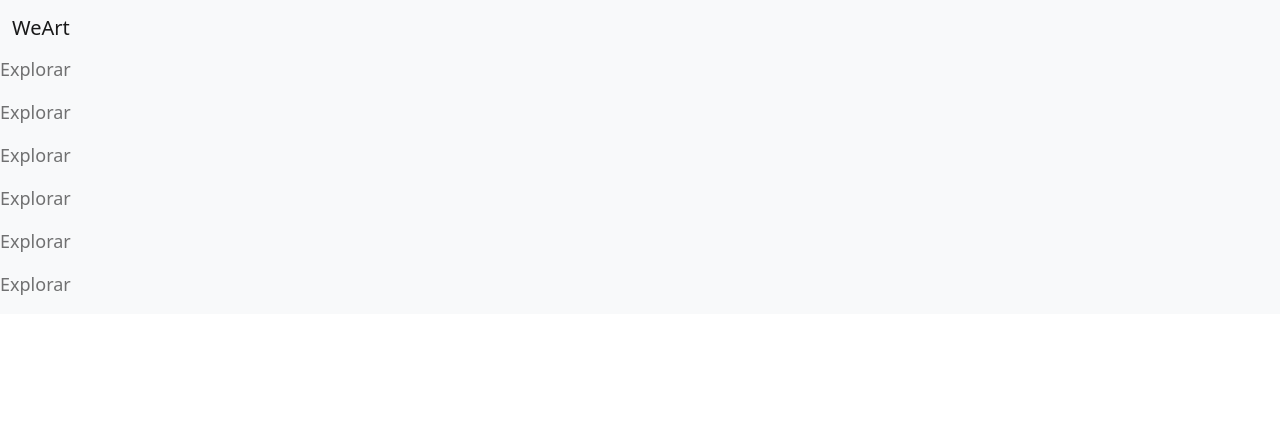
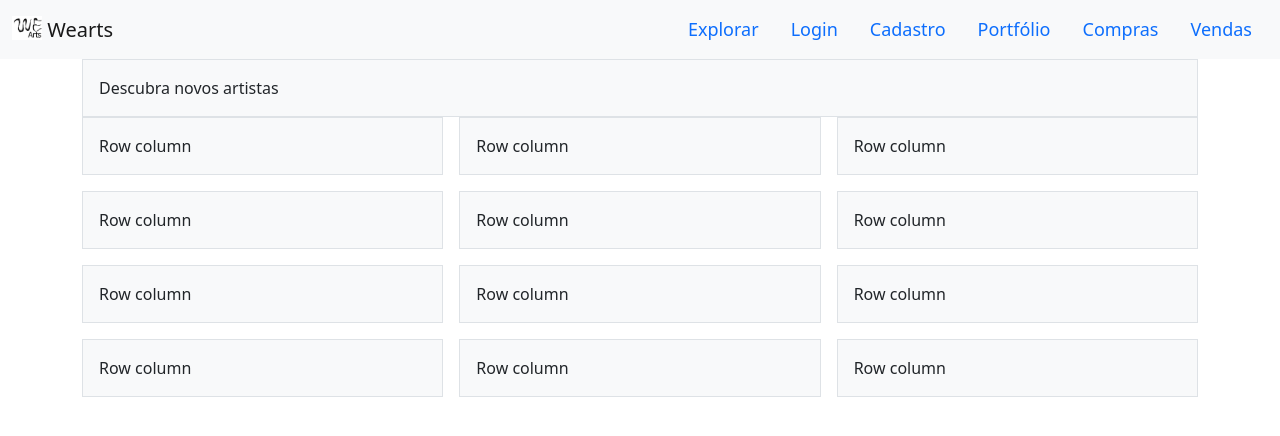
Before and after one commit to BSI-PCS-2021-2/weart, a plain HTML site: page Projeto - WeArt/index.html in a window 1280 px wide. Drawn offline with nearby package versions, Linux system fonts and the light colour scheme.

Commit message:
commit 2

```diff
--- a/Projeto - WeArt/index.html
+++ b/Projeto - WeArt/index.html
@@ -11,34 +11,81 @@
 </head>
 <body>
     <header>
-        <nav class="navbar navbar-light bg-light">
-            <div class="container-fluid">
-              <a class="navbar-brand">WeArt</a>
-            </div>
-            <div class="div">
-                <ul class="nav-list navbar-nav">
-                    <li class="nav-item">
-                        <a class= "nav-link" href="">Explorar</a>
-                    </li>
-                    <li class="nav-item">
-                        <a class= "nav-link" href="">Explorar</a>
-                    </li>
-                    <li class="nav-item">
-                        <a class= "nav-link" href="">Explorar</a>
-                    </li>
-                    <li class="nav-item">
-                        <a class= "nav-link" href="">Explorar</a>
-                    </li>
-                    <li class="nav-item">
-                        <a class= "nav-link" href="">Explorar</a>
-                    </li>
-                    <li class="nav-item">
-                        <a class= "nav-link" href="">Explorar</a>
-                    </li>
-                </ul>
-            </div>
-        </nav>
+
+      <nav class="navbar navbar-expand-lg navbar-light bg-light">
+  <div class="container-fluid">
+    <a class="navbar-brand" href="#">
+     <img src="logo.png" alt="" width="30" height="24" class="d-inline-block align-text-top">
+     Wearts
+   </a>
+    <div class="" id="navbarNavAltMarkup">
+      <nav class="nav nav-fill">
+          <a class="nav-link" href="#">Explorar</a>
+          <a class="nav-link" href="#">Login</a>
+          <a class="nav-link" href="#">Cadastro</a>
+          <a class="nav-link" href="#">Portfólio</a>
+          <a class="nav-link" href="#">Compras</a>
+          <a class="nav-link" href="#">Vendas</a>
+
+</nav>
+    </div>
+  </div>
+</nav>
+
     </header>
+
+
+    <div class="container-sm">
+<div class="p-3 border bg-light">Descubra novos artistas </div>
+    </div>
+
+
+
+      <div class="container">
+      <div class="row row-cols-2 row-cols-lg-3 g-2 g-lg-3">
+        <div class="col">
+          <div class="p-3 border bg-light">Row column</div>
+        </div>
+        <div class="col">
+          <div class="p-3 border bg-light">Row column</div>
+        </div>
+        <div class="col">
+          <div class="p-3 border bg-light">Row column</div>
+        </div>
+        <div class="col">
+          <div class="p-3 border bg-light">Row column</div>
+        </div>
+        <div class="col">
+          <div class="p-3 border bg-light">Row column</div>
+        </div>
+        <div class="col">
+          <div class="p-3 border bg-light">Row column</div>
+        </div>
+        <div class="col">
+          <div class="p-3 border bg-light">Row column</div>
+        </div>
+        <div class="col">
+          <div class="p-3 border bg-light">Row column</div>
+        </div>
+        <div class="col">
+          <div class="p-3 border bg-light">Row column</div>
+        </div>
+        <div class="col">
+          <div class="p-3 border bg-light">Row column</div>
+        </div>
+        <div class="col">
+          <div class="p-3 border bg-light">Row column</div>
+        </div>
+        <div class="col">
+          <div class="p-3 border bg-light">Row column</div>
+        </div>
+      </div>
+    </div>
+
+
+
+
+
     <script src="https://cdn.jsdelivr.net/npm/bootstrap@5.1.3/dist/js/bootstrap.bundle.min.js" integrity="sha384-ka7Sk0Gln4gmtz2MlQnikT1wXgYsOg+OMhuP+IlRH9sENBO0LRn5q+8nbTov4+1p" crossorigin="anonymous"></script>
 </body>
 </html>
```
Also changed, not shown: Projeto - WeArt/logo.png (added).
